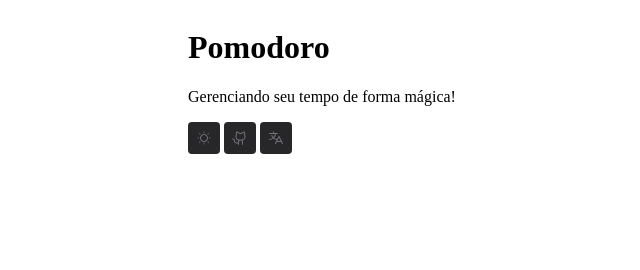
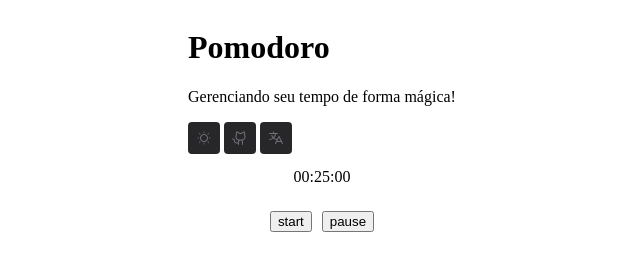
Before and after one commit to ja1vctr/pomodoro, a plain HTML site: page index.html in a window 1280 px wide. Shown: the whole page, without its empty margins (318-958 px from the left). Drawn offline with Linux system fonts and the light colour scheme.

Commit message:
Declarando variáveis

```diff
--- a/app.js
+++ b/app.js
@@ -0,0 +1,14 @@
+const cronometro = document.getElementById('cronometro')
+const buttonStart = document.getElementById('button-start')
+const buttonPause = document.getElementById('button-pause')
+
+let tempoInicial = 25 * 60
+let tempoPausa = 5 * 60
+
+let tempoFormatado = new Date(tempoInicial * 1000).toISOString().substr(11, 8)
+
+cronometro.textContent = tempoFormatado
+
+function iniciarContage() {}
+
+buttonStart.addEventListener('click', iniciarContage)
--- a/index.html
+++ b/index.html
@@ -20,7 +20,19 @@
         <img src="icons/Icon-language.svg" alt="" />
       </div>
     </header>
-    <main></main>
+    <main>
+      <div class="pomodoro">
+        <div class="cronometro" id="cronometro">00:00:00</div>
+        <div class="section-button">
+          <div class="button">
+            <button id="button-start">start</button>
+          </div>
+          <div class="button">
+            <button id="button-pause">pause</button>
+          </div>
+        </div>
+      </div>
+    </main>
     <footer></footer>
     <script src="app.js"></script>
   </body>
--- a/style/style.css
+++ b/style/style.css
@@ -6,5 +6,26 @@ html {
 body {
   display: flex;
   justify-content: center;
+  align-items: center;
+  flex-direction: column;
   margin: 10em, 0, 10em, 0;
 }
+.pomodoro {
+  display: flex;
+  justify-content: center;
+  flex-direction: column;
+  align-items: center;
+}
+
+.cronometro {
+  margin: 10px;
+  display: flex;
+}
+.section-button {
+  margin: 10px;
+  display: flex;
+  flex-direction: row;
+}
+.button {
+  margin: 5px;
+}
```
